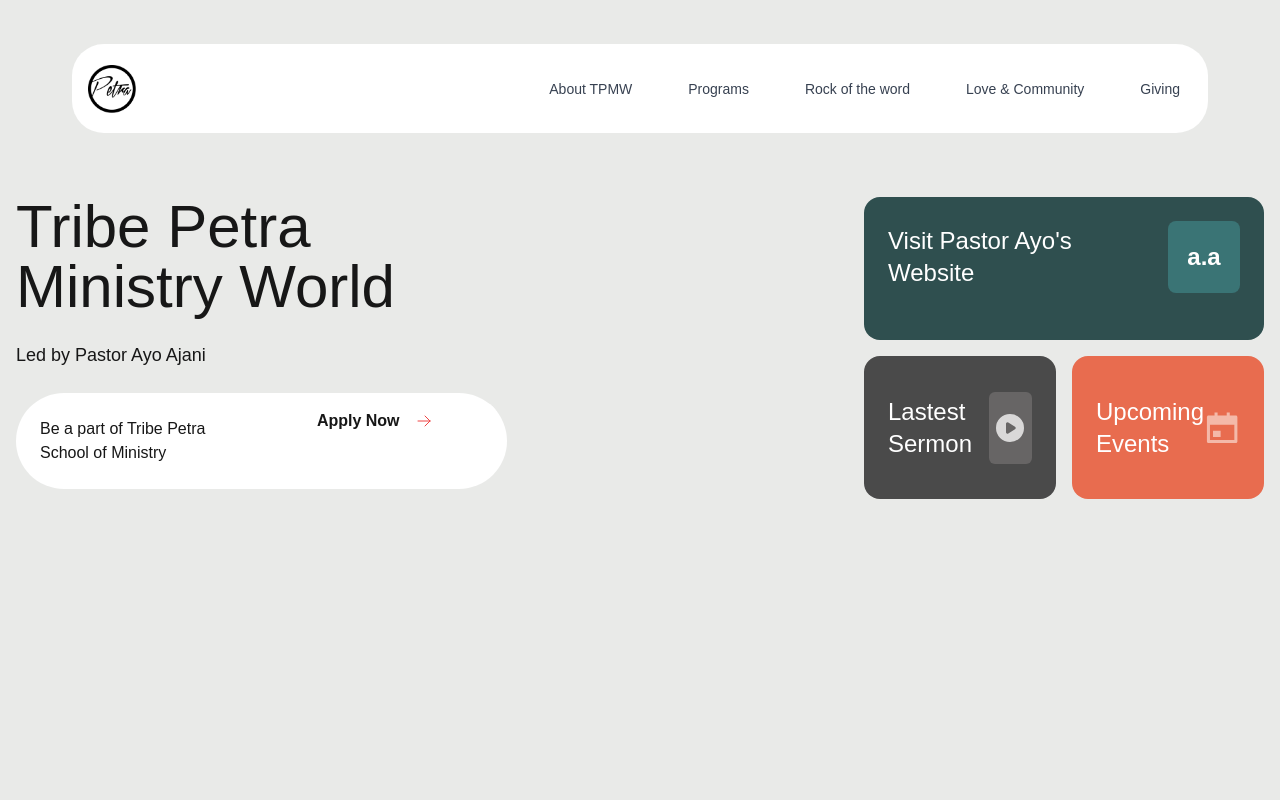
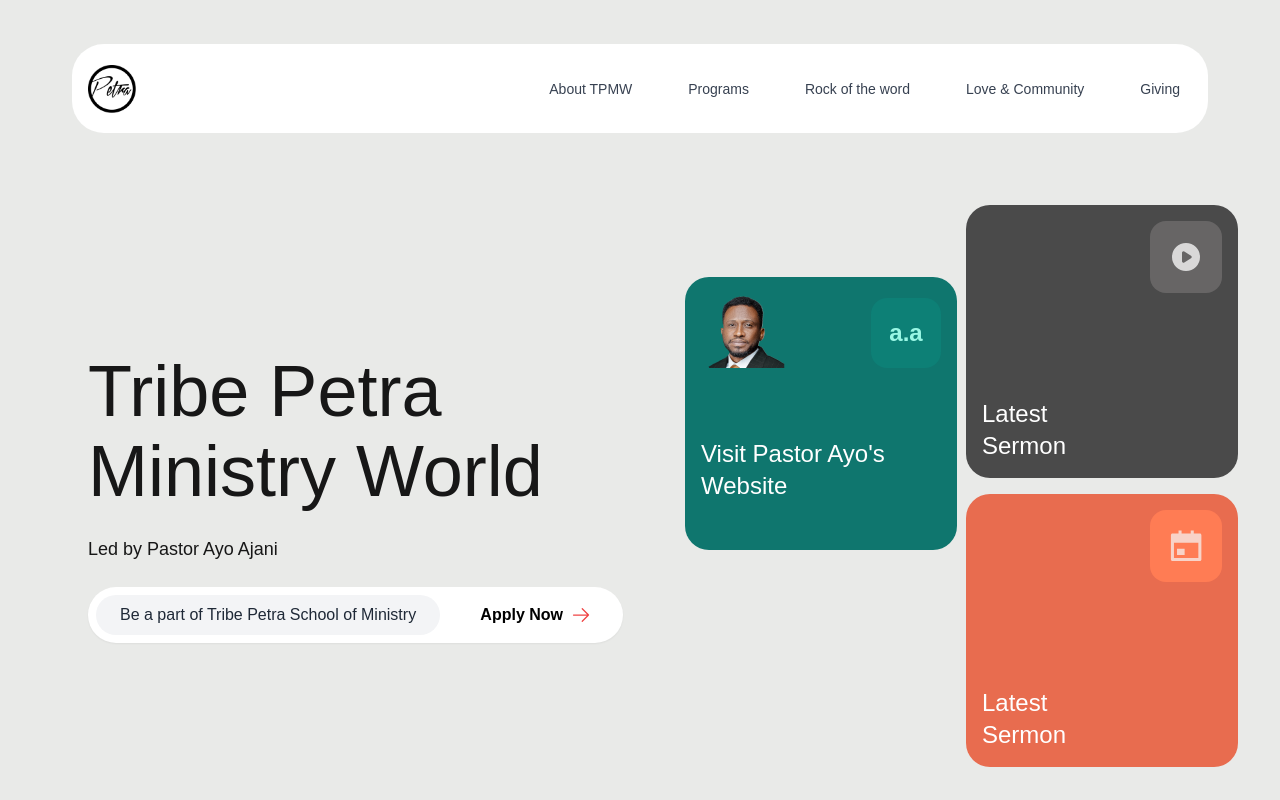
Before and after one commit to Petra-Christian-Centre/petra-cc-new-template, a Next.js app: page / in a window 1280 px wide. Shown: the top 800 px of the page. Built offline with nearby package versions, Linux system fonts and the light colour scheme; a web font is replaced by a local one.

Commit message:
Hero completed

```diff
--- a/components/Hero.tsx
+++ b/components/Hero.tsx
@@ -6,13 +6,11 @@
 
 const Hero = () => {
   return (
-    <section className="min-h-screen bg-custom-gray px-4 py-8 md:py-16">
-      <div className="max-w-7xl mx-auto">
-        {/* Desktop and Mobile Layout */}
-        <div className="flex flex-col md:flex-row md:justify-between md:items-start">
-          {/* Left Section */}
+    <section className="min-h-screen flex flex-col md:flex-row bg-custom-gray px-4 py-8 md:py-16">
+
+        <div className='flex-1 min-h-full mt-[51px] sm:mt-0 sm:pl-[72px] sm:pt-[154px]'>
           <div className="space-y-6 md:max-w-2xl">
-            <h1 className="text-center sm:text-left text-[72px] leading-[80px] md:text-6xl font-jedira-regular">
+            <h1 className="text-center sm:text-left text-[72px] leading-[80px] font-jedira-regular">
               Tribe Petra
               <br />
               Ministry World
@@ -23,7 +21,7 @@
             </p>
 
             {/* Apply Now Section */}
-            <div className="bg-gray-300 md:bg-white px-1 flex rounded-[32px] md:rounded-full md:inline-flex flex-col md:flex-row items-start md:p-2 md:mt-8">
+            <div className=" bg-gray-300 md:bg-white px-1 flex rounded-[32px] md:rounded-full md:hidden flex-col items-start">
               <span className="px-4 py-4 text-center md:text-left w-full">
                 Be a part of Tribe Petra School of Ministry
               </span>
@@ -34,47 +32,82 @@
               >
                   <span className='font-semibold'>Apply Now</span>
                   <ArrowRightIcon className="w-4 h-4 text-red-500 mx-4" />
-                {/* <span className='bg-green-400 w-full '>
-
-                </span> */}
               </Link>
 
+            </div>
+
+            <div className="max-w-[535px] hidden bg-white sm:flex items-center justify-between rounded-full p-2 shadow-sm">
+              <span className="px-6 text-gray-800 bg-gray-100 rounded-full py-2">
+                Be a part of Tribe Petra School of Ministry
+              </span>
+
+              <Link
+                href="/apply"
+                className="inline-flex items-center font-semibold bg-white hover:bg-gray-50 text-black font-medium px-6 py-2 rounded-full transition-colors"
+              >
+                Apply Now
+                <ArrowRightIcon className="w-5 h-5 ml-2 text-red-500" />
+              </Link>
+            </div>
+          </div>
+        </div>
+        <div className='flex-1 flex min-h-full p-2'>
+          <div className=' w-full h-full pt-[72px] flex justify-center'>
+            <div className="relative w-[272px] h-[273px] bg-teal-700 rounded-3xl p-4">
+              <div className='flex justify-between items-center'>
+                <div className="w-24 h-24 rounded-full overflow-hidden g-gray-200">
+                  <Image src="/images/pst-ayo-a-mini.png" alt="Pastor Ayo" width={84} height={84} />
+                </div>
+
+                <div className="size-[70px] bg-teal-600/30 -mt-4 rounded-2xl flex items-center justify-center">
+                  <span className="text-teal-200 font-semibold text-2xl font-jedira-regular">a.a</span>
                 </div>
               </div>
 
 
-          <div className="grid grid-cols-1 md:grid-cols-2 gap-4 mt-8 md:mt-0 md:w-[400px]">
+              <Link href="/" className="absolute bottom-12 text-white text-2xl font-medium">
+                Visit Pastor Ayo&apos;s<br />Website
+              </Link>
+            </div>
+          </div>
 
-            <Link href="/apply" className="bg-[#2F4F4F] p-6 h-[143px] rounded-2xl text-white md:col-span-2">
-              <div className="flex items-center justify-between">
-                <div>
-                  <h3 className="text-2xl font-medium">Visit Pastor Ayo's</h3>
-                  <p className="text-2xl">Website</p>
+          <div className='w-full h-full flex'>
+            <div className='space-y-4'>
+              <div className="relative w-[272px] h-[273px] bg-[#4A4A4A] rounded-3xl p-4">
+                <div className='flex justify-between items-center'>
+                  <div className="">
+
                   </div>
-                <span className="text-2xl bg-[#3A7475] flex justify-center items-center font-bold rounded-lg size-[72px] font-jedira-regular">
-                  a.a
+
+                  <span className='size-[72px] bg-[#676565] flex justify-center items-center rounded-2xl'>
+                  <PlayCircleIcon className='size-8 text-white opacity-75' />
                 </span>
                 </div>
+
+                <Link href="/" className="absolute bottom-4 text-white text-2xl font-medium">
+                  Latest<br />Sermon
                 </Link>
+              </div>
 
-            {/* Latest Sermon Card */}
-            <Link href={"/..."} className="bg-[#4A4A4A] p-6 rounded-2xl text-white flex items-center justify-between">
-              <p className="text-2xl">Lastest Sermon</p>
-              <span className='size-[72px] bg-[#676565] flex justify-center items-center rounded-md'>
-                <PlayCircleIcon className='size-8 opacity-75' />
-              </span>
-            </Link>
+              <div className="relative w-[272px] h-[273px] bg-[#E86C4F] rounded-3xl p-4">
+                <div className='flex justify-between items-center'>
+                  <div className="">
 
-            {/* Upcoming Events Card */}
-            <div className="bg-[#E86C4F] p-6 rounded-2xl text-white flex items-center justify-between h-[143px]">
-              <p className="text-2xl">Upcoming Events</p>
-               <span className='size-[72px] opacity-75 flex justify-center items-center rounded-md'>
+                  </div>
+
+                  <span className='size-[72px] bg-[#FF7C54] flex justify-center items-center rounded-2xl'>
                   <CalendarIcon className="w-8 h-8" />
                 </span>
+                </div>
+
+                <Link href="/" className="absolute bottom-4 text-white text-2xl font-medium">
+                  Latest<br />Sermon
+                </Link>
               </div>
             </div>
           </div>
         </div>
+
     </section>
   )
 }
```
Lines whose indentation alone changed are shown as unchanged.
